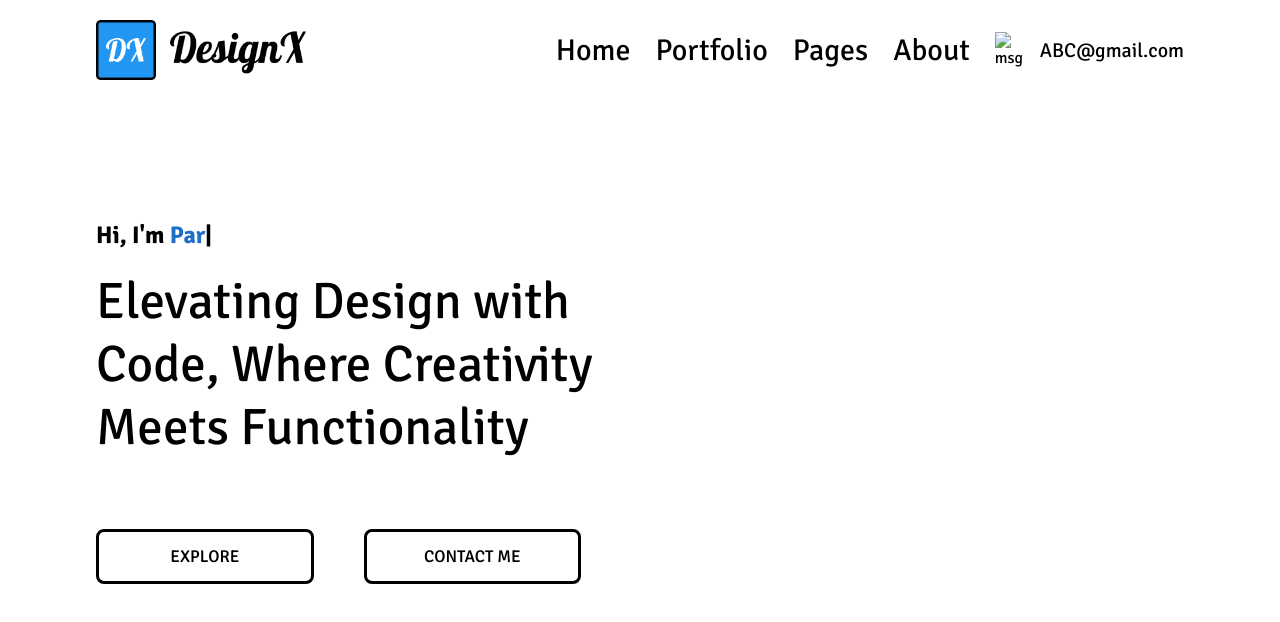
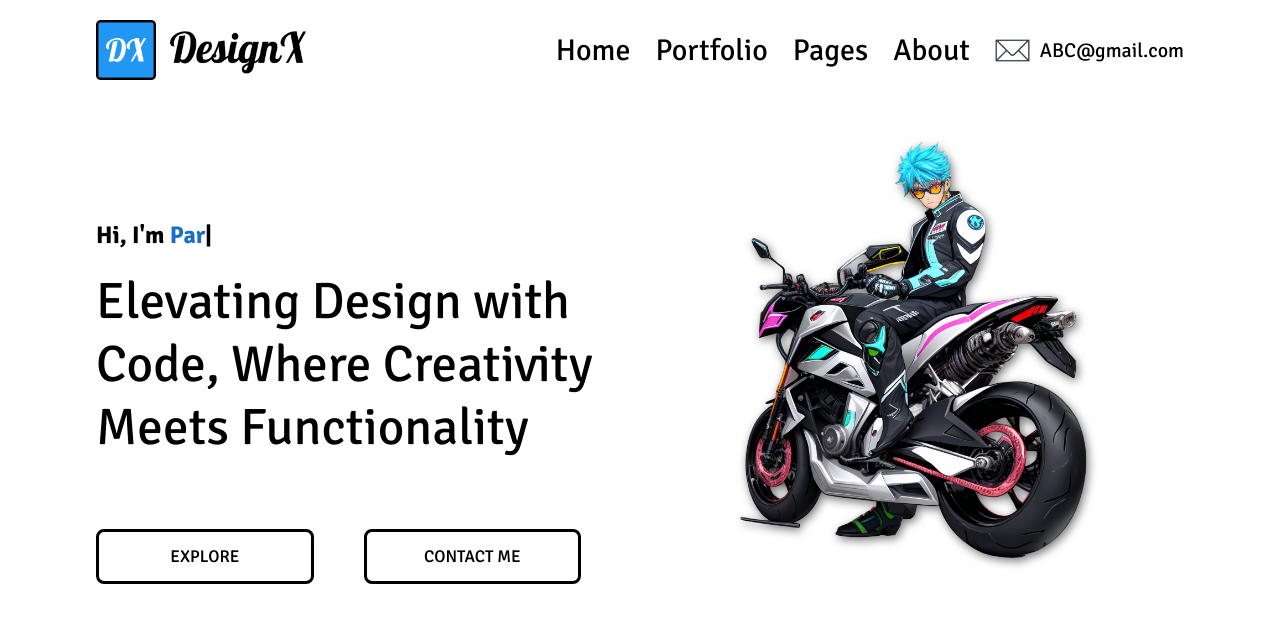
Before and after one commit to Parminder-singh-97/design-X---Landing-Page, a plain HTML site: page index.html in a window 1280 px wide. Drawn offline with nearby package versions, Linux system fonts and the light colour scheme; the site is published under a folder, as on GitHub Pages, so addresses that start at the root find nothing.

Commit message:
Update index.html
all path

```diff
--- a/index.html
+++ b/index.html
@@ -31,7 +31,7 @@
         <li><a href="#">Pages</a></li>
         <li><a href="#">About</a></li>
         <div class="email">
-        <img src="/assets/icons/msg.png" alt="msg" style="width: 35px ; ">
+        <img src="./assets/icons/msg.png" alt="msg" style="width: 35px ; ">
         <p>ABC@gmail.com</p>
       </div>
       </ul>
@@ -63,7 +63,7 @@
 
 
     <div class="hero_img">
-      <img src="/assets/image/hero/hero3.png" alt="" width="65%">
+      <img src="./assets/image/hero/hero3.png" alt="" width="65%">
     </div>
 
   </section>
```
